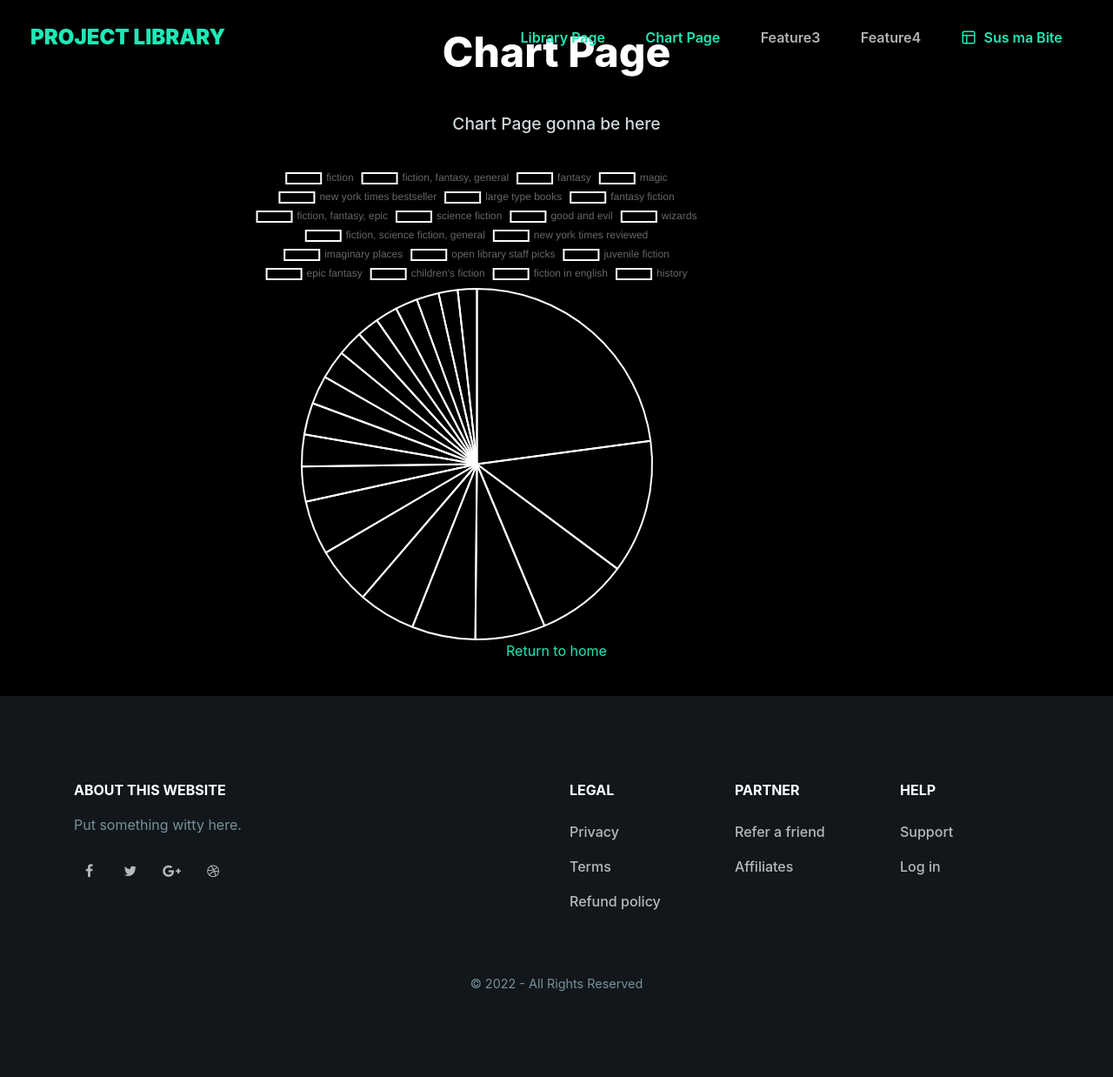
After one commit to richardmunyao/library_analysis, a Django app: page /chart/ in a window 1280 px wide. The commit adds this page. Shown: the whole page at 87% size. Run offline with Django 4.2, Linux system fonts and the light colour scheme; data comes from the database, SQL or seed files in the repository; some libraries are stand-ins or nearby versions; some web fonts are replaced.

Commit message:
Added page for chart to analyze most read subjects

```diff
--- a/projectlibrary/library_app/models.py
+++ b/projectlibrary/library_app/models.py
@@ -14,7 +14,7 @@ class BookInfo(models.Model):
     date_added = models.TextField()
     shelf = models.TextField()
     subjects = models.TextField()
-    # genre = models.TextField() #Add later
+    # genre = models.TextField() # (now called subjects)
     # description = models.TextField() #Add later
 
 # to upload and save CSV document. Inactive for now.
--- a/projectlibrary/library_app/scripts/procsv.py
+++ b/projectlibrary/library_app/scripts/procsv.py
@@ -9,6 +9,7 @@ def handle_uploaded_file(f):
 
     # v here stands for value.
     # my goodness, this is horrible. Find a better way
+    # Check this: https://towardsdatascience.com/django-pandas-and-chart-js-for-a-quick-dashboard-e261bce38bee (data/methods.py)
     v_goodr_ids = dataframe['Book Id'].values
     v_titles = dataframe['Title'].values
     v_authors = dataframe['Author'].values
--- /dev/null
+++ b/projectlibrary/library_app/templates/chart_page.html
@@ -0,0 +1,51 @@
+{% extends "base.html" %}
+
+{% block page_content %}
+
+<div class="col-md-8 col-sm-10 col-12 mx-auto my-auto text-center">
+    <!--hero header-->
+    <h1 class="heading-black text-capitalize">Chart page</h1>
+    <p class="lead py-3">
+
+        Chart Page gonna be here
+    </p>
+
+    <div id="container" style="width: 75%;">
+    <canvas id="pie-chart"></canvas>
+  </div>
+
+  <script src="https://cdn.jsdelivr.net/npm/chart.js"></script>
+
+  <script>
+
+    var config = {
+      type: 'pie',
+      data: {
+        datasets: [{
+          data: {{ hits|safe }},
+          // backgroundColor: [
+          //   '#696969', '#808080', '#A9A9A9', '#C0C0C0', '#D3D3D3'
+          // ],
+          label: 'Population'
+        }],
+        labels: {{ subj|safe }}
+      },
+      options: {
+        responsive: true
+      }
+    };
+
+    window.onload = function() {
+      var ctx = document.getElementById('pie-chart').getContext('2d');
+      window.myPie = new Chart(ctx, config);
+    };
+
+  </script>
+
+
+    <p>
+        <a href="{% url 'landing_page' %}">Return to home</a>
+    </p>
+</div>
+
+{% endblock %}
--- a/projectlibrary/library_app/urls.py
+++ b/projectlibrary/library_app/urls.py
@@ -5,4 +5,5 @@ urlpatterns = [
     path('', views.landing_page, name='landing_page'),
     path('success/', views.success_page, name='success_page'),
     path('library/', views.library_page, name='library_page'),
+    path('chart/', views.chart_page, name='chart_page'),
 ]
--- a/projectlibrary/library_app/views.py
+++ b/projectlibrary/library_app/views.py
@@ -2,6 +2,7 @@ from django.shortcuts import render, redirect
 from library_app.models import BookInfo
 from library_app.forms import DocumentForm, UploadFileForm
 from django.core.paginator import Paginator
+import pandas as pd
 
 # Non-Imaginary function to handle an uploaded file.
 from library_app.scripts.procsv import handle_uploaded_file
@@ -40,3 +41,39 @@ def library_page(request):
     "book_instance" : page_obj
     }
     return render(request, 'library_page.html', context)
+
+
+# show chart of subject frequency (ex: 50 books have subject tag: 'fiction')
+def chart_page(request):
+    subj = []
+    hits = []
+    # all_books = BookInfo.objects.all()
+    subjects_query_set = BookInfo.objects.values('subjects')
+    # print(subjects_query_set)
+    for subj in subjects_query_set:
+        print(subj)
+    # Gonna convert our query set to pandas data frame (df).
+    # Because this is currently the only way I know how to proceed
+    # Using logic in subject_counts.py from isbn_updater
+    print("***********************************")
+    pd.set_option('display.max_rows', None)
+    df = pd.DataFrame(subjects_query_set)
+    # print("DF:",df)
+    print("***********************************")
+    df_count = df.subjects.str.get_dummies(sep="~").sum().sort_values(ascending=False)
+    # drop some nonsense categories
+    nonsense_categories = ['accessible book', 'protected daisy', '=', 'general', '"', 'ficción', 'nan']
+    df_count = df_count.drop(nonsense_categories)
+    #show only top X categories
+    top_x = df_count.head(20)
+    print(top_x)
+    # convert to list so we can draw chart in js
+    subj = top_x.keys().tolist()
+    hits = top_x.values.tolist()
+
+    context = {
+    "subj" : subj,
+    "hits" : hits
+    }
+
+    return render(request, 'chart_page.html', context)
--- a/projectlibrary/projectlibrary/templates/base.html
+++ b/projectlibrary/projectlibrary/templates/base.html
@@ -38,7 +38,7 @@
                             <a class="nav-link page-scroll text-primary" href="{% url 'library_page' %}">Library Page</a>
                         </li>
                         <li class="nav-item">
-                            <a class="nav-link page-scroll" href="#feature2">Feature2</a>
+                            <a class="nav-link page-scroll text-primary" href="{% url 'chart_page' %}">Chart Page</a>
                         </li>
                         <li class="nav-item">
                             <a class="nav-link page-scroll" href="#feature3">Feature3</a>
```
